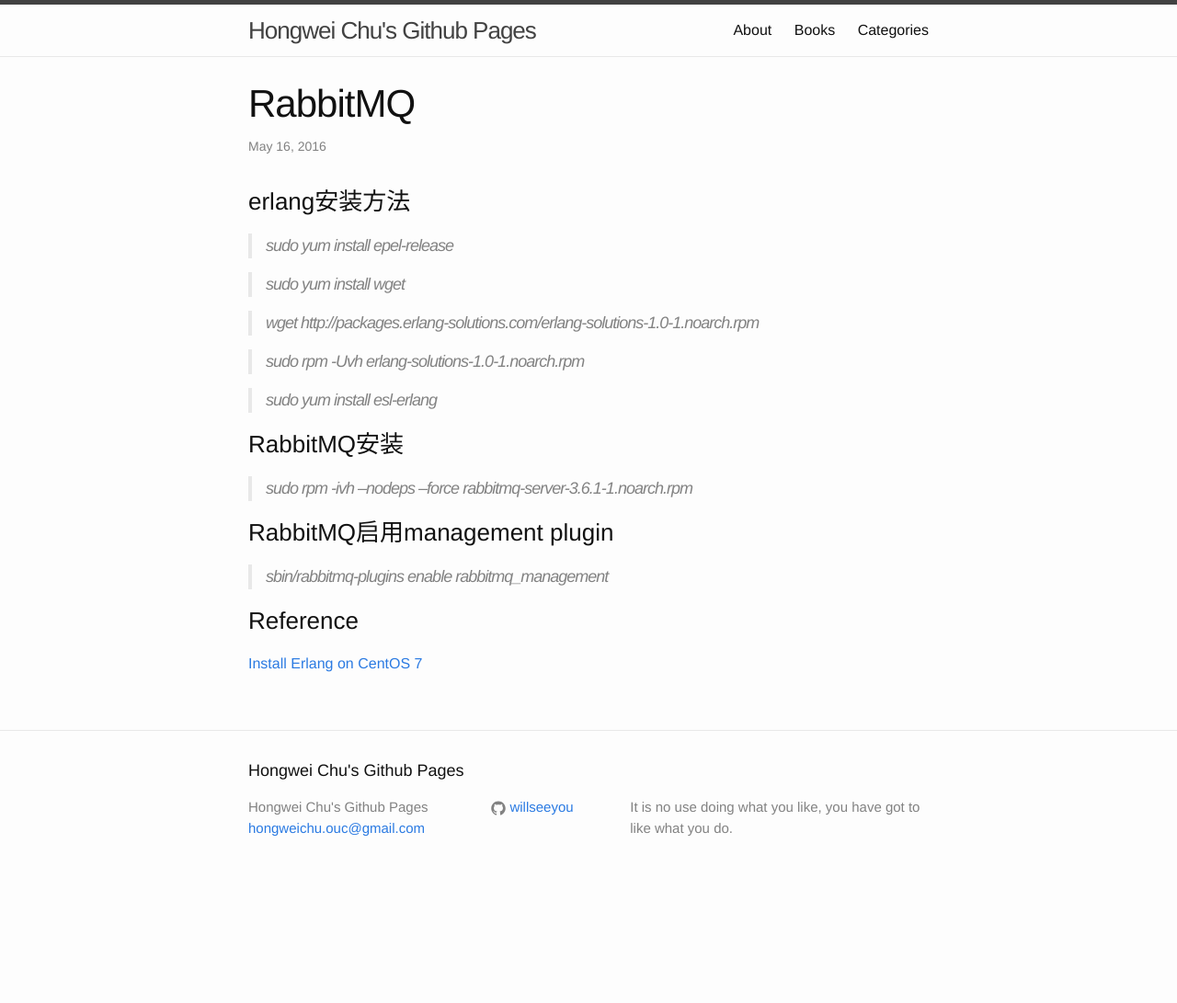
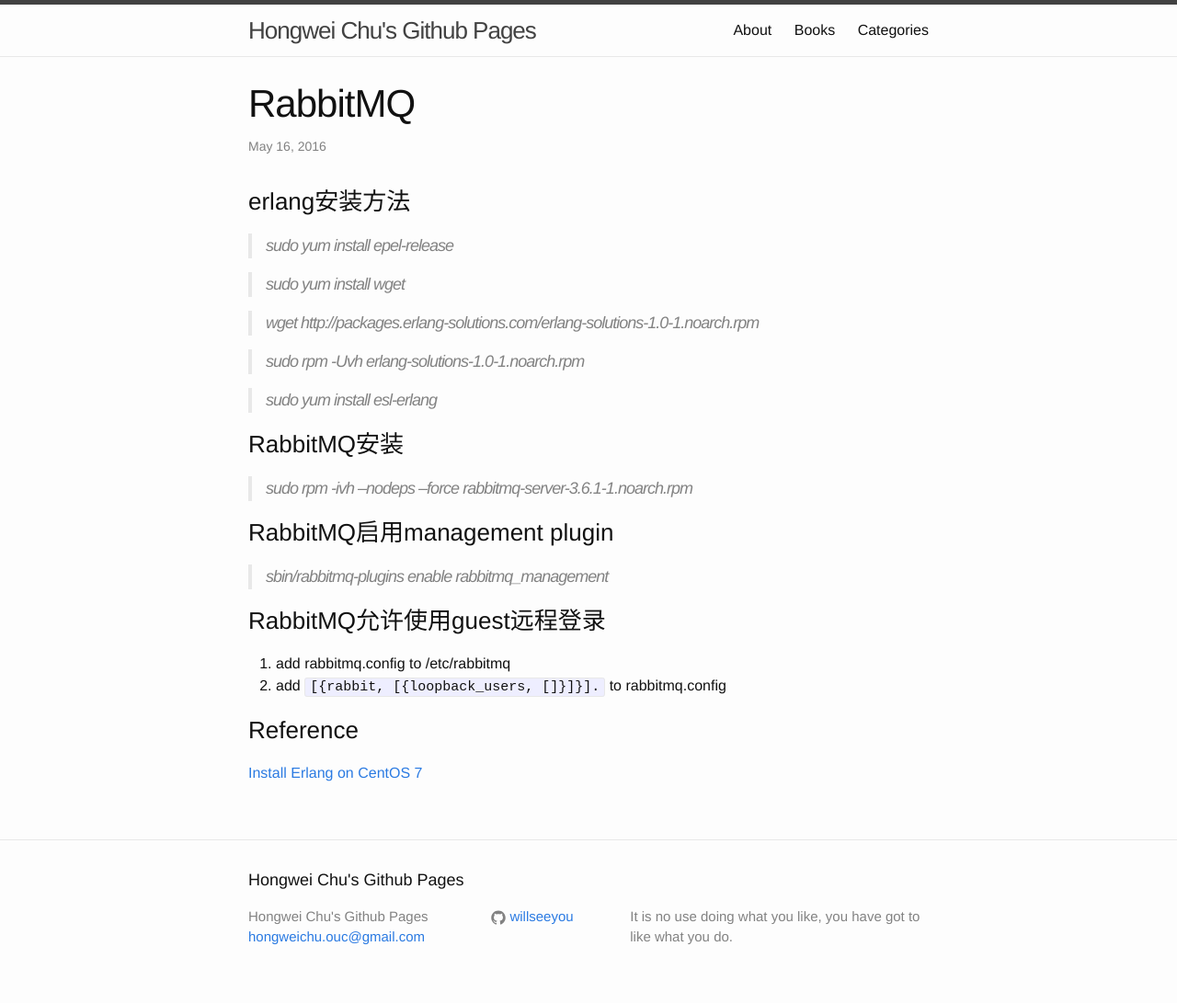
Before and after one commit to willseeyou/willseeyou.github.io, a Jekyll site: the page built from _posts/rabbitmq/2016-05-16-rabbitmq.md, in a window 1280 px wide. Shown: the whole page at 92% size. Built offline with Jekyll 4.4.1, drawn with Linux system fonts in a browser that asks for light colours; before the commit the page ends 972 px from its top, so only the background shows below that.

Commit message:
allow guest to remote access

```diff
--- a/_posts/rabbitmq/2016-05-16-rabbitmq.md
+++ b/_posts/rabbitmq/2016-05-16-rabbitmq.md
@@ -21,6 +21,9 @@
 ### RabbitMQ启用management plugin
 > sbin/rabbitmq-plugins enable rabbitmq_management
 
+### RabbitMQ允许使用guest远程登录
+1. add rabbitmq.config to /etc/rabbitmq
+2. add `[{rabbit, [{loopback_users, []}]}].` to rabbitmq.config
 
 ### Reference
 [Install Erlang on CentOS 7](http://www.jeramysingleton.com/install-erlang-and-elixir-on-centos-7-minimal/)
```
